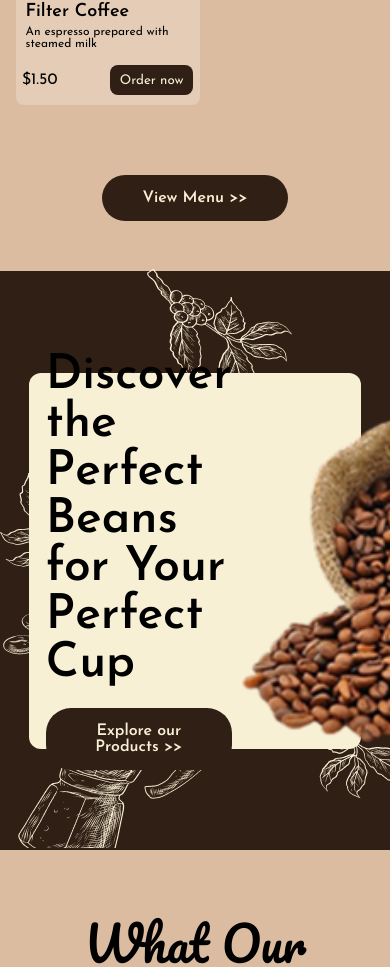
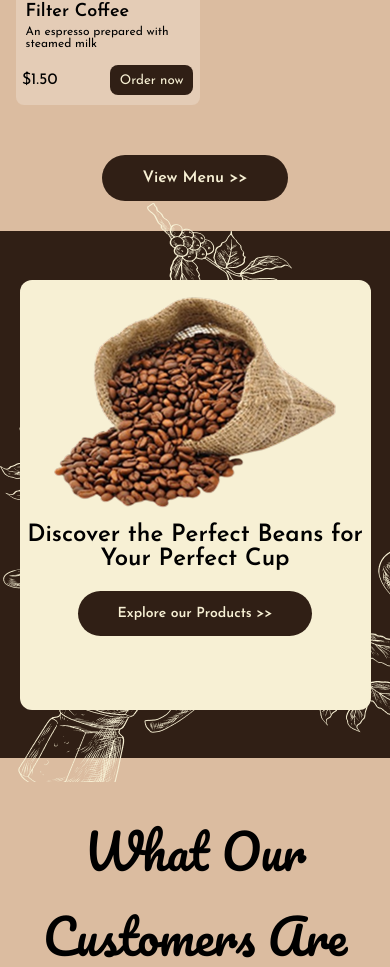
Before and after one commit to DEV-SHEGZ/Cofee-Brew, a React (Vite) app: page / in a window 390 px wide. Shown: the part 3516-4483 px from the top of the page. Built offline with nearby package versions, Linux system fonts and the light colour scheme.

Commit message:
discover section

```diff
--- a/src/App.css
+++ b/src/App.css
@@ -936,4 +936,35 @@
   .section-title {
     font-size: 24px;
   }
+
+  .view-btn-div {
+    padding: 30px 0px 30px 0px;
+  }
+  .ourproducts {
+    flex-direction: column;
+    height: 430px;
+    width: 90%;
+  }
+
+  .beanbag {
+    width: 294px;
+    height: 243px;
+    order: 1;
+  }
+  .ourprdcts-1 {
+    order: 2;
+    text-align: center;
+    margin-left: 0px;
+  }
+
+  .products-p {
+    font-size: 24px;
+    text-align: center;
+  }
+  .Explore-btn {
+    font-size: 14px;
+  }
+  .Ourproducts-container {
+    height: 527px;
+  }
 }
```
